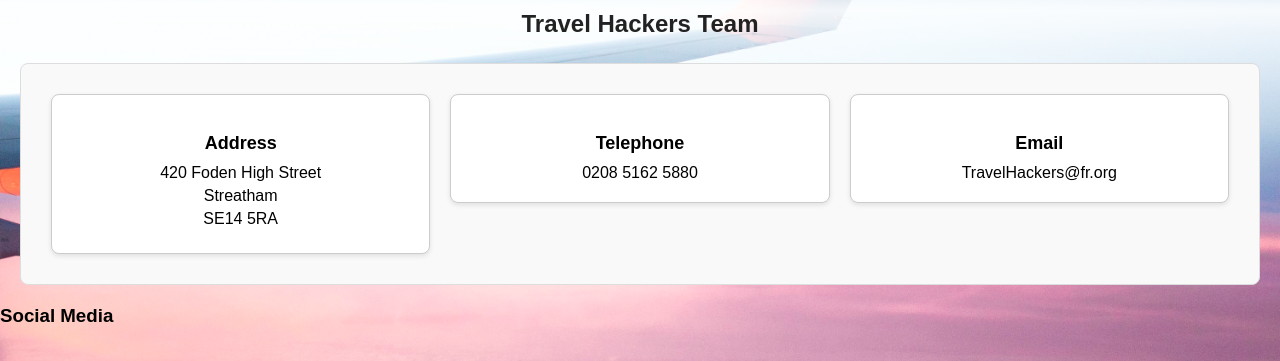
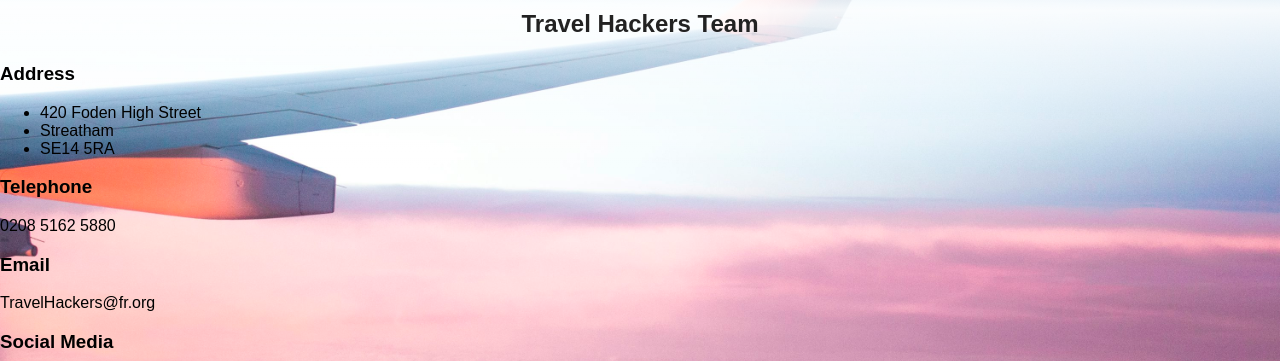
Before and after one commit to Riyaan-prog/TravelEnthusiasts, a plain HTML site: page contact.html in a window 1280 px wide. Shown: the part 270-631 px from the top of the page. Drawn offline with nearby package versions, Linux system fonts and the light colour scheme.

Commit message:
Update style.css

```diff
--- a/style.css
+++ b/style.css
@@ -1,44 +1,3 @@
-    body {
-            font-family: Arial, sans-serif;
-        }
-
-        .contact-container {
-            display: flex;
-            justify-content: space-between;
-            align-items: flex-start;
-            padding: 20px;
-            background-color: #f9f9f9;
-            border: 1px solid #ddd;
-            margin: 20px;
-            border-radius: 8px;
-        }
-
-        .contact-box {
-            flex: 1;
-            padding: 20px;
-            margin: 10px;
-            background-color: #fff;
-            border: 1px solid #ccc;
-            border-radius: 8px;
-            box-shadow: 0 2px 5px rgba(0, 0, 0, 0.1);
-            text-align: center;
-        }
-
-        .contact-box h3 {
-            margin-bottom: 10px;
-            font-size: 18px;
-        }
-
-        .contact-box ul, .contact-box p {
-            list-style-type: none;
-            padding: 0;
-            margin: 0;
-        }
-
-        .contact-box ul li {
-            margin: 5px 0;
-        }
-
 
 
 body {
```
